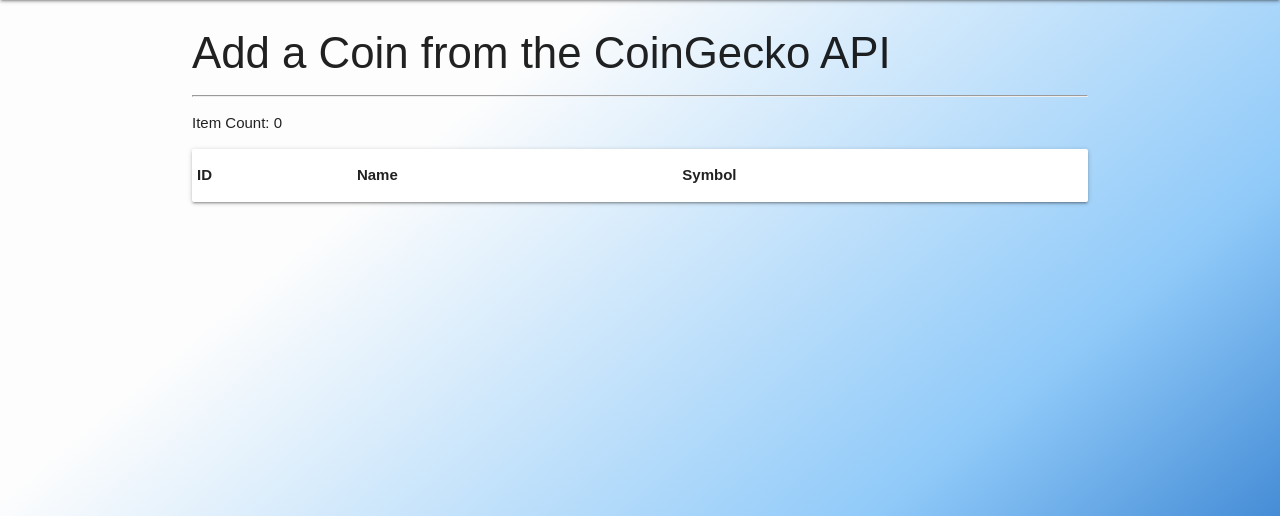
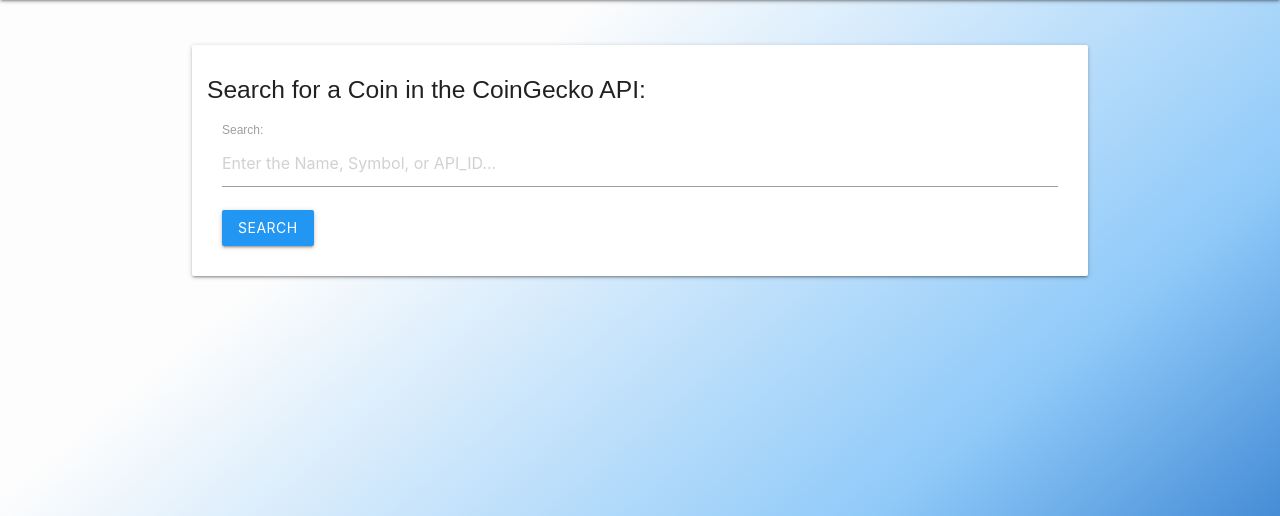
Before and after one commit to pclarytx10/cryptovision, a Django app: page /coins/search/ in a window 1280 px wide. Shown: the part 64-580 px from the top of the page. Run offline with Django 4.2, Linux system fonts and the light colour scheme; the visitor is signed in with stand-in values (Sample User, id 1); data that the repository does not hold is empty; parts of the project's set-up code (start-up, migrations or seed data) failed here and were passed over.

Commit message:
Add Coingecko Search and Results forms

```diff
--- a/main_app/forms.py
+++ b/main_app/forms.py
@@ -1,3 +1,4 @@
+from django import forms
 from django.forms import ModelForm
 from .models import Holding
 
@@ -5,3 +6,6 @@ class HoldingForm(ModelForm):
     class Meta:
         model = Holding
         fields = ['location','exchange','wallet','self_custody','quantity','date','cost_basis','notes']
+
+class SearchForm(forms.Form):
+    query = forms.CharField(label='Search', max_length=100, widget=forms.TextInput(attrs={'placeholder': 'Enter the Name, Symbol, or API_ID...'}))
--- a/main_app/static/css/style.css
+++ b/main_app/static/css/style.css
@@ -97,3 +97,9 @@ form {
 .del-form > a {
     margin: 1rem;
 }
+.search-form {
+    display: flex;
+    flex-direction: column;
+    justify-content: center;
+    align-items: center;
+}
--- a/main_app/templates/coins/search.html
+++ b/main_app/templates/coins/search.html
@@ -1,30 +1,13 @@
 {% extends 'base.html' %} {% block content %}
 
-<h3>Add a Coin from the CoinGecko API</h3>
-<hr />
+<div class="card form-card search-form‰">
+    <h5>Search for a Coin in the CoinGecko API:</h5>
 
-<p>Item Count: {{ coins|length }}</p>
-<div class="row">
-   <div class="card">
-        <table class="striped">
-              <thead>
-                <tr>
-                    <th>ID</th>
-                    <th>Name</th>
-                    <th>Symbol</th>
-                </tr>
-              </thead>
-              <tbody>
-                {% for coin in coins  %}
-                    <tr>
-                        <td>{{ coin.id }}</td>
-                        <td>{{ coin.name }}</td>
-                        <td>{{ coin.symbol }}</td>
-                        {% comment %} <td><a class="blue-text text-darken-4" href="{% url 'user_coins_detail' user_coin.id %}">View</a></td> {% endcomment %}
-                    </tr>
-                {% endfor %}
-              </tbody>
-        </table>
-    </div>
+    <form action="{% url 'search' %}" method="post">
+        {% csrf_token %}
+        {{ form.as_p }}
+        <input type="submit" value="Search" class="btn blue">
+    </form>
 </div>
+
 {% endblock %}
--- a/main_app/urls.py
+++ b/main_app/urls.py
@@ -6,7 +6,8 @@ urlpatterns = [
     path('test/', views.test, name='test'),
     path('about/', views.about, name='about'),
     path('coins/', views.coins_index, name='index'),
-    path('coins/search/', views.coins_search, name='search'),
+    path('coins/search/', views.search, name='search'),
+    # path('coins/search/', views.coins_search, name='coins_search'),
     path('coins/<int:coin_id>/', views.coins_detail, name='detail'),
     path('coins/create/', views.CoinCreate.as_view(), name='coins_create'),
     path('coins/<int:pk>/update/', views.CoinUpdate.as_view(), name='coins_update'),
--- a/main_app/views.py
+++ b/main_app/views.py
@@ -1,6 +1,6 @@
-from .forms import HoldingForm
+from .forms import HoldingForm, SearchForm
 from .models import Coin, User_Coin, Holding
-import requests
+import requests, json
 from django.http import HttpResponse
 from django.shortcuts import render, redirect
 from django.urls import reverse
@@ -36,18 +36,6 @@ def about(request):
 def coins_index(request):
     coins = Coin.objects.all().order_by('marketcap_rank')
     return render(request, 'coins/index.html', { 'coins': coins })
-
-@login_required
-def coins_search(request):
-    # Grab the list of coins from the CoinGecko API
-    url = apiRoot + getList
-    try:
-        response = requests.get(url)
-        data = response.json()
-    except requests.exceptions.RequestException as e:
-        return HttpResponse("Error: " + str(e), status=500)
-
-    return render(request, 'coins/search.html', { 'coins': data })
 
 # Define the coins detail view
 @login_required
@@ -85,6 +73,35 @@ class CoinUpdate(LoginRequiredMixin, UpdateView):
 class CoinDelete(LoginRequiredMixin, DeleteView):
     model = Coin
     success_url = '/coins/'
+
+# Search view for the CoinGecko API
+@login_required
+def search(request):
+    if request.method == 'POST':
+        form = SearchForm(request.POST)
+        if form.is_valid():
+            query = form.cleaned_data['query']
+            query_lower = query.lower()
+
+            # Grab the list of coins from the CoinGecko API
+            url = apiRoot + getList
+            try:
+                response = requests.get(url)
+                data = response.json()
+                results = []
+                for coin in data:
+
+                    if coin['name'] == query or coin['symbol'] == query_lower or coin['id'] == query_lower:
+                        results.append(coin)
+                        print(coin['name'])
+
+            except requests.exceptions.RequestException as e:
+                return HttpResponse("Error: " + str(e), status=404)
+
+            return render(request, 'coins/search_results.html', {'coins': results})
+    else:
+        form = SearchForm()
+    return render(request, 'coins/search.html', {'form': form})
 
 # Define the user coins index view
 @login_required
```
Also changed, not shown: main_app/templates/coins/search_results.html (added, +40 -0 lines), main_app/templates/test.html (+10 -4 lines), README.md.
